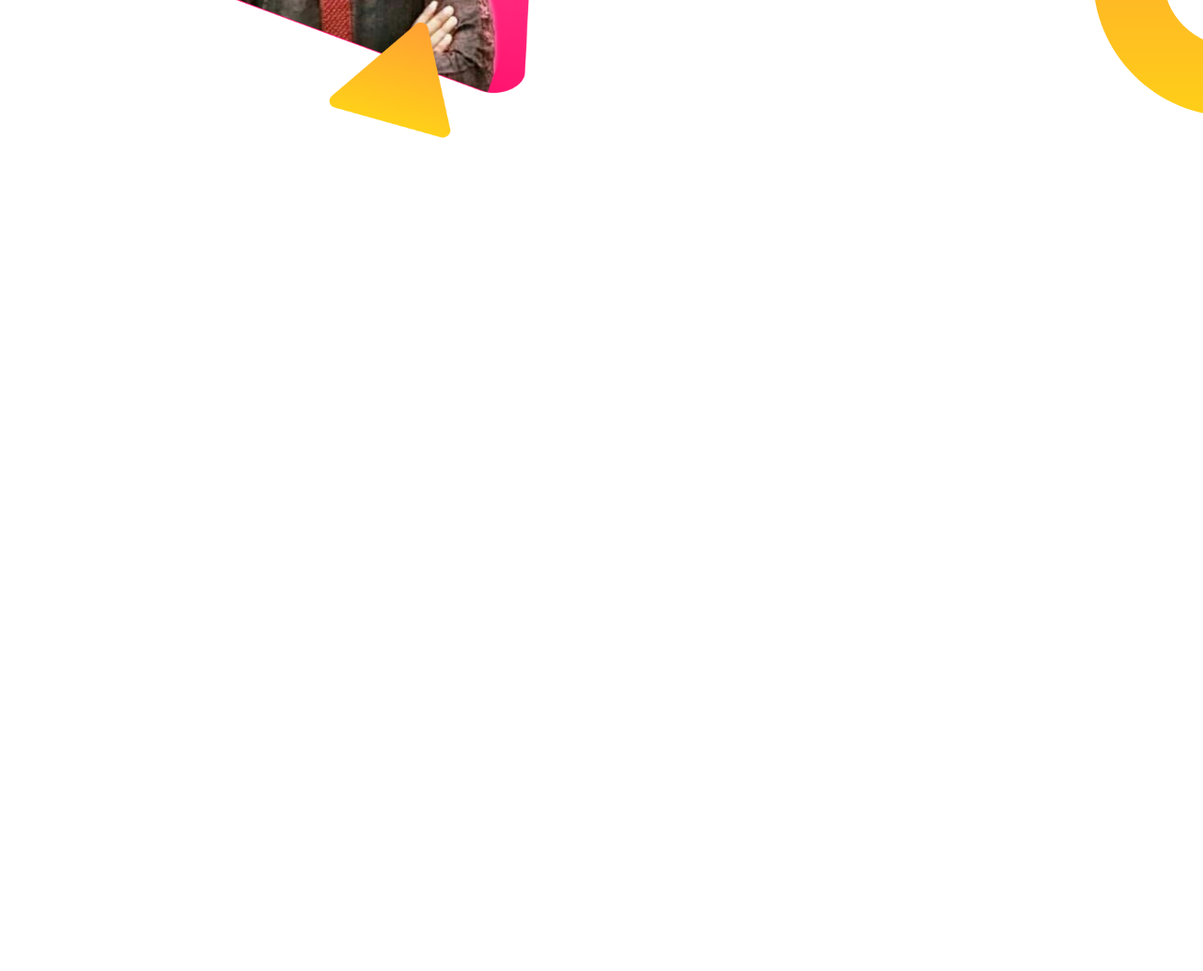
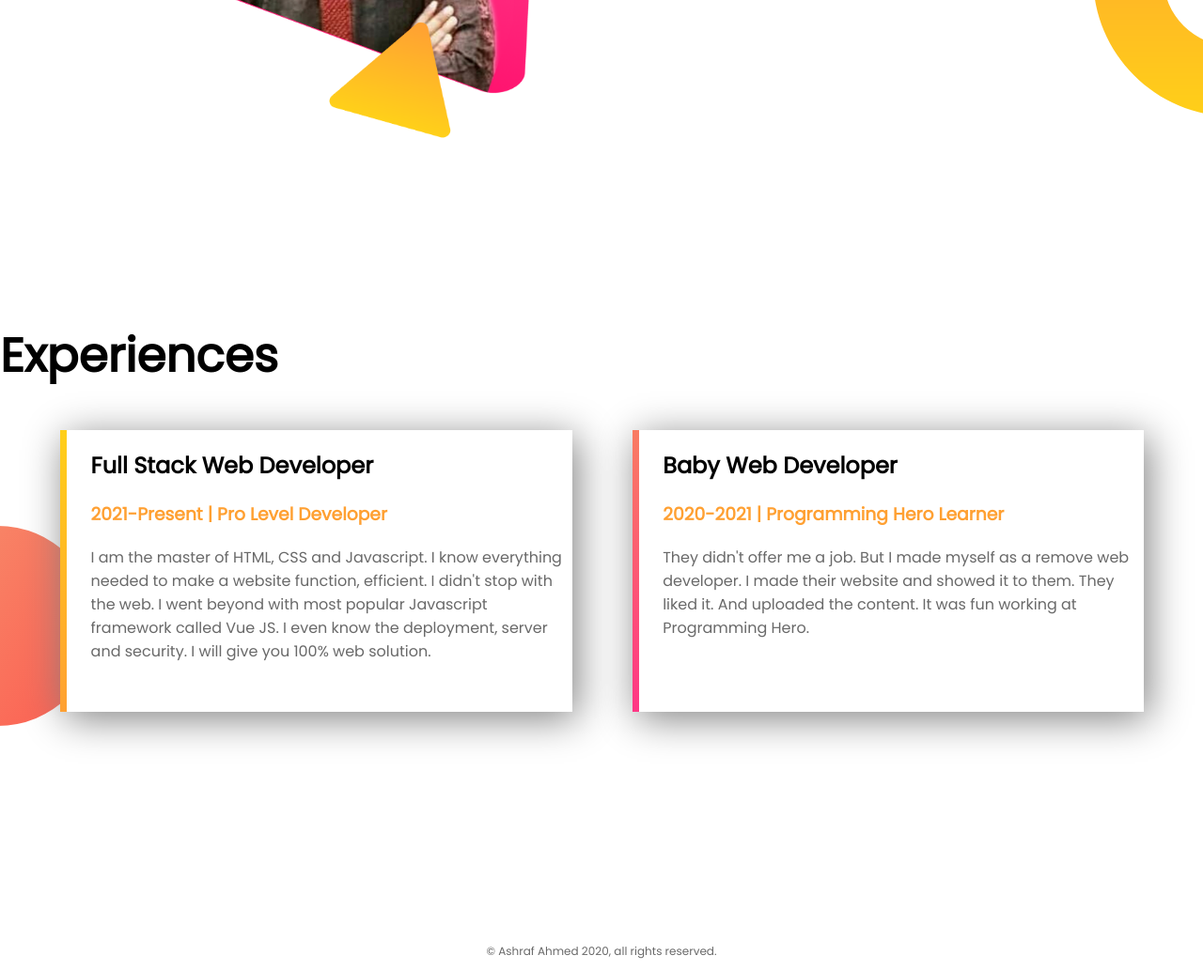
Before and after one commit to Coder-boy/web-portfolio, a plain HTML site: page index.html in a window 1280 px wide. Shown: the part 1000-2034 px from the top of the page at 94% size. Before the commit the page ends 1300 px from the top, so only its background shows below. Drawn offline with Linux system fonts and the light colour scheme.

Commit message:
finish my web

```diff
--- a/css/style.css
+++ b/css/style.css
@@ -19,7 +19,7 @@ section{
 h1{
     font-size: 50px;
 }
-.name-hilight{
+.text-hilight{
     color:  #ffa032;
 }
 .half-width{
@@ -44,3 +44,27 @@ h1{
     background-repeat: no-repeat;
     background-position: right;
 }
+.experience-area{
+    background-image: url(../images/exp-bg.png);
+    background-repeat: no-repeat;
+    background-position: left;
+}
+.single-experience{
+    box-shadow: grey 5px 7px 40px;
+    height: 300px;
+    background-color: white;
+}
+#full-dev{
+   border-left: 7px solid;
+   border-image:linear-gradient(180deg, #ffcf19, #ffa032);
+   border-image-slice: 1;
+}
+#baby-dev{
+    border-left: 7px solid ;
+   border-image:linear-gradient(180deg,#f97c62, #ff3685 );
+   border-image-slice: 1;
+}
+footer p{
+    font-size: 12px;
+    text-align: center;
+}
--- a/index.html
+++ b/index.html
@@ -15,7 +15,7 @@
 
             <div class="half-width">
                     <h1>Welcome to</h1>
-                    <h1><span class="name-hilight">Ashraf</span> website</h1>
+                    <h1><span class="text-hilight">Ashraf</span> website</h1>
                     <h3>World-class professional web developer</h3>
                     <p>Lorem ipsum dolor sit amet, consectetur adipisicing elit. Odio beatae, voluptates officiis natus provident consequuntur dicta suscipit dolores at molestiae! Eos, quod nulla! Repellat quaerat id quidem atque aliquid quae!</p>
                     <a target="_blank" class="link-button" href="https://www.linkedin.com/in/ashraf-ahmed-7755611b0/">HIRE ME</a>
@@ -45,5 +45,28 @@
 
         </div>
     </section>
+
+    <section class="experience-area">
+        <div class="container">
+            <h1>Experiences</h1>
+            <div class="half-width single-experience" id="full-dev">
+                <h2>Full Stack Web Developer</h2>
+                <h3 class="text-hilight">2021-Present | Pro Level Developer</h3>
+                <p>I am the master of HTML, CSS and Javascript. I know everything needed to make a website function, efficient. I didn't stop with the web. I went beyond with most popular Javascript framework called Vue JS. I even know the deployment, server and security. I will give you 100% web solution.</p>
+
+            </div>
+            <div class="half-width single-experience" id="baby-dev">
+
+                <h2>Baby Web Developer</h2>
+                <h3 class="text-hilight">2020-2021 | Programming Hero Learner</h3>
+                <p>They didn't offer me a job. But I made myself as a remove web developer. I made their website and showed it to them. They liked it. And uploaded the content. It was fun working at Programming Hero.</p>
+
+            </div>
+        </div>
+    </section>
+
+    <footer>
+        <p>© Ashraf Ahmed 2020, all rights reserved.</p>
+    </footer>
 </body>
 </html>
```
